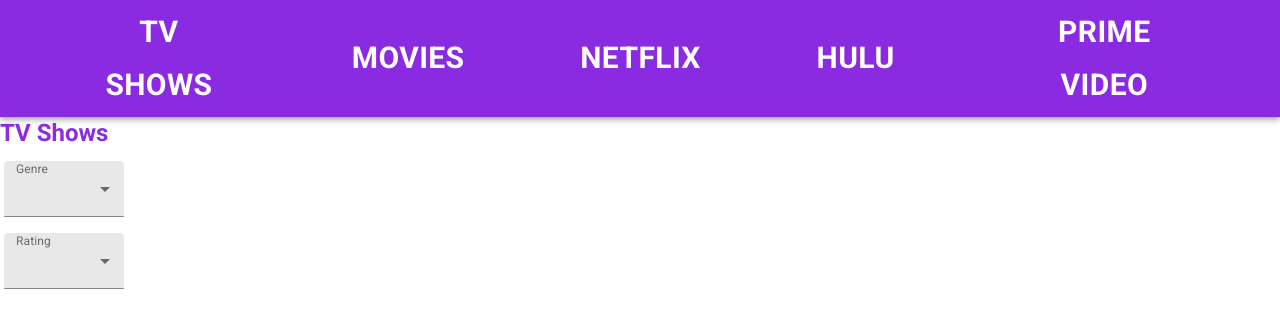
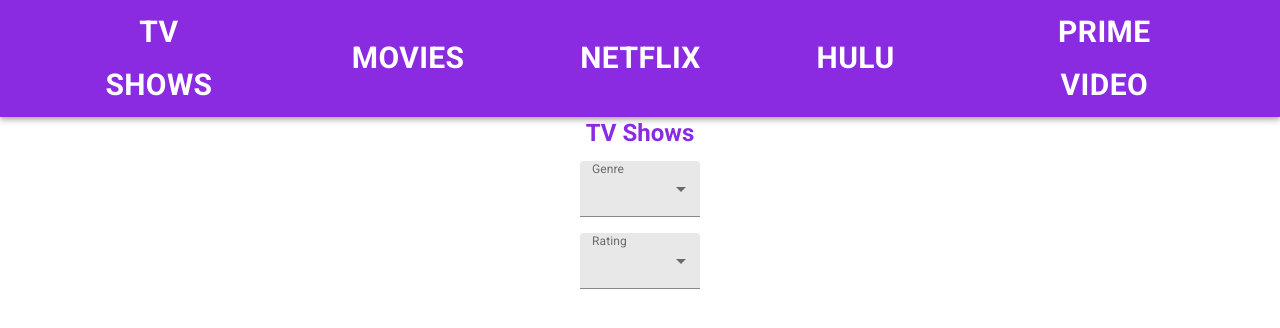
Before and after one commit to dmoini/what-should-i-watch, a React (Create React App) app: page / in a window 1280 px wide. Both pictures are taken after a click on the button "TV SHOWS". Shown: the top 328 px of the page. Built offline with nearby package versions, Linux system fonts and the light colour scheme.

Commit message:
Aligned text and filters

```diff
--- a/src/pages/TvShowsPage.js
+++ b/src/pages/TvShowsPage.js
@@ -42,7 +42,7 @@
       };
 
     return (
-        <div className={classes.root}>
+        <div className={classes.background} align = "center">
             <Typography variant = 'h5' className={classes.title}> TV Shows </Typography>
             <GenreFilter onSubmit = {(e) => setGenre(e.target.value)}/>
             <FormControl variant="filled" className={classes.formControl}>
```
Lines whose indentation alone changed are shown as unchanged.
